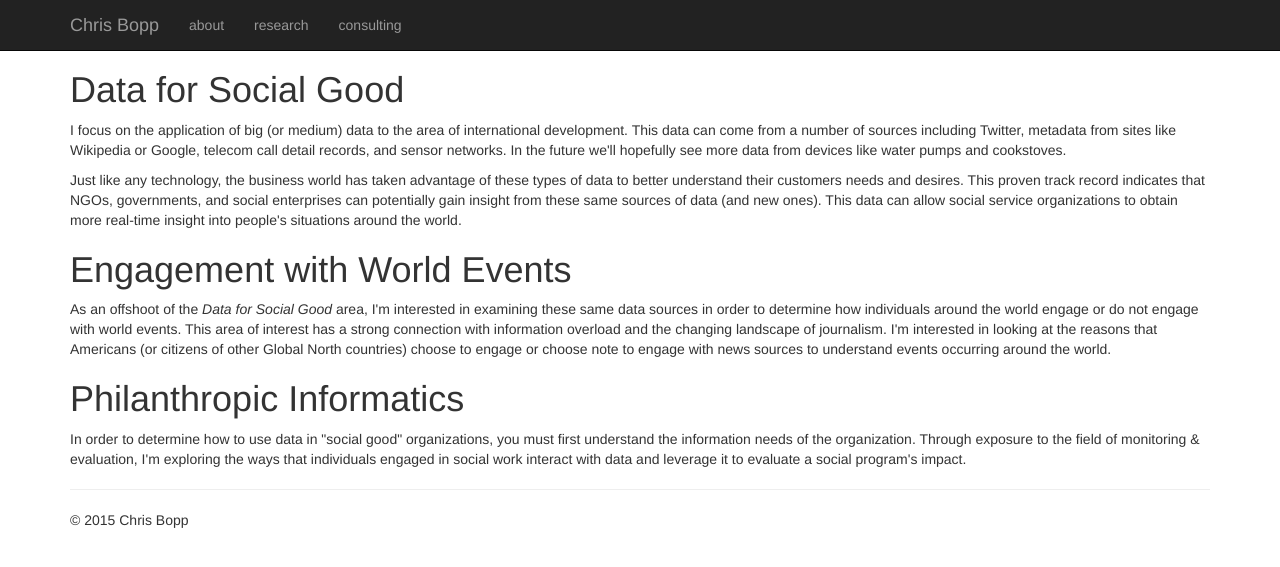
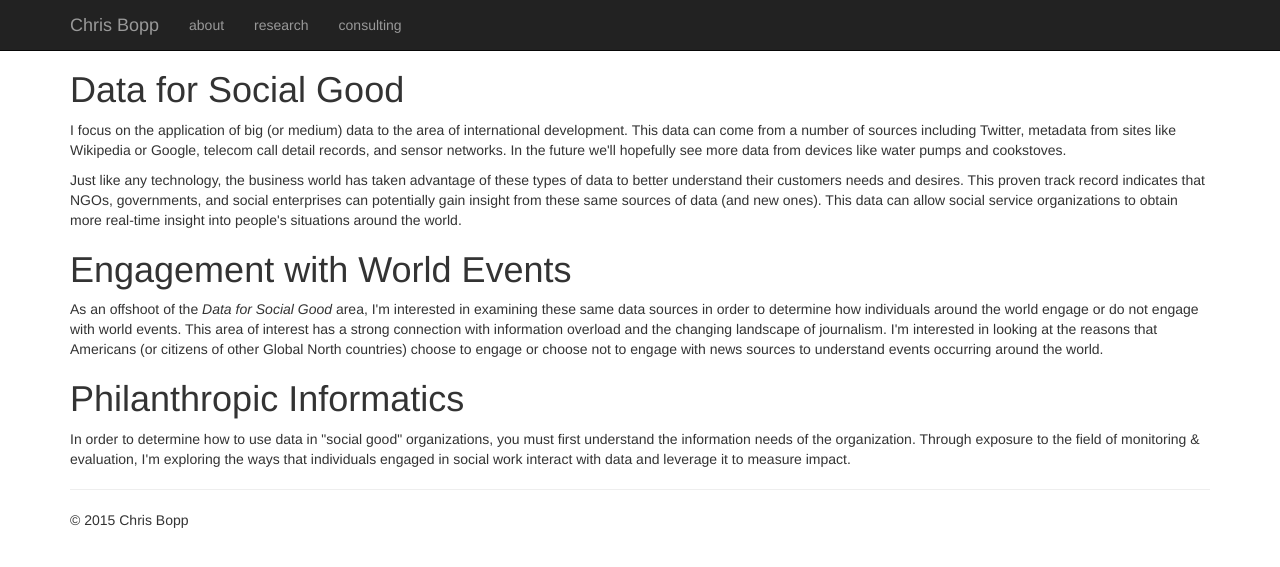
Before and after one commit to chrisbopp/chrisbopp.github.io, a Jekyll site: the page built from research/index.html, in a window 1280 px wide. Shown: the top 567 px of the page. Built offline with Jekyll 4.4.1, drawn with Linux system fonts in a browser that asks for light colours; nearby versions of some CDN libraries; Markdown is read by kramdown in place of the engine named in the settings.

Commit message:
Minor typos fixed

```diff
--- a/research/index.html
+++ b/research/index.html
@@ -11,8 +11,8 @@ title: Research | Chris Bopp
 
 <h1>Engagement with World Events</h1>
 
-<p>As an offshoot of the <i>Data for Social Good</i> area, I'm interested in examining these same data sources in order to determine how individuals around the world engage or do not engage with world events. This area of interest has a strong connection with information overload and the changing landscape of journalism. I'm interested in looking at the reasons that Americans (or citizens of other Global North countries) choose to engage or choose note to engage with news sources to understand events occurring around the world.<p>
+<p>As an offshoot of the <i>Data for Social Good</i> area, I'm interested in examining these same data sources in order to determine how individuals around the world engage or do not engage with world events. This area of interest has a strong connection with information overload and the changing landscape of journalism. I'm interested in looking at the reasons that Americans (or citizens of other Global North countries) choose to engage or choose not to engage with news sources to understand events occurring around the world.<p>
 
 <h1>Philanthropic Informatics</h1>
 
-<p>In order to determine how to use data in "social good" organizations, you must first understand the information needs of the organization. Through exposure to the field of monitoring & evaluation, I'm exploring the ways that individuals engaged in social work interact with data and leverage it to evaluate a social program's impact.</p>
+<p>In order to determine how to use data in "social good" organizations, you must first understand the information needs of the organization. Through exposure to the field of monitoring & evaluation, I'm exploring the ways that individuals engaged in social work interact with data and leverage it to measure impact.</p>
```
